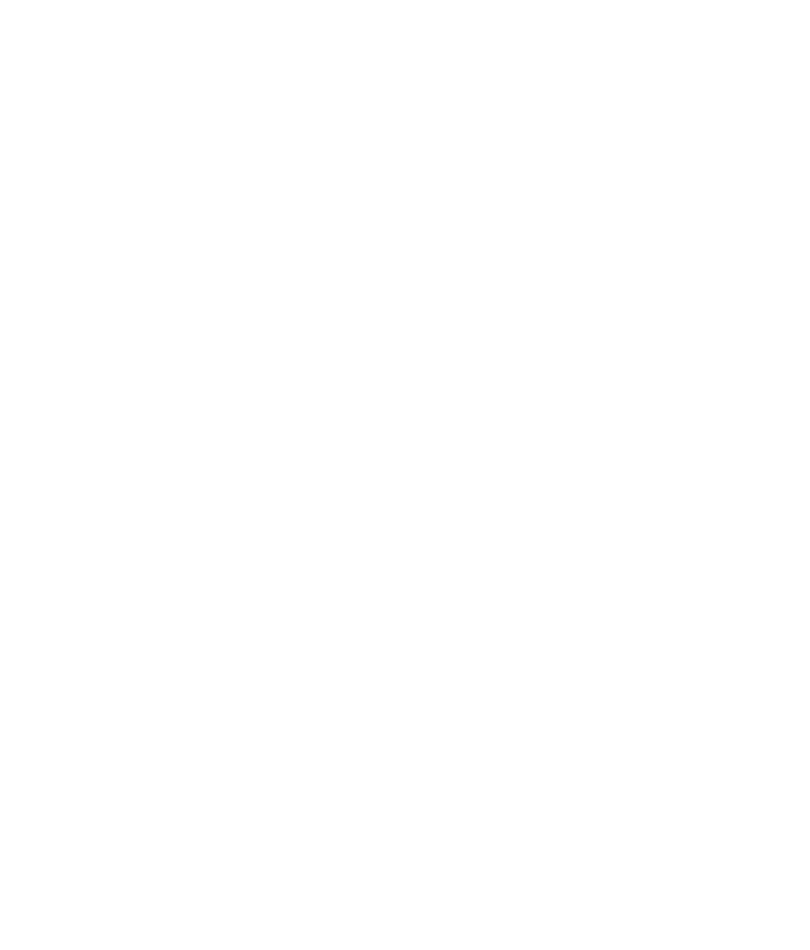
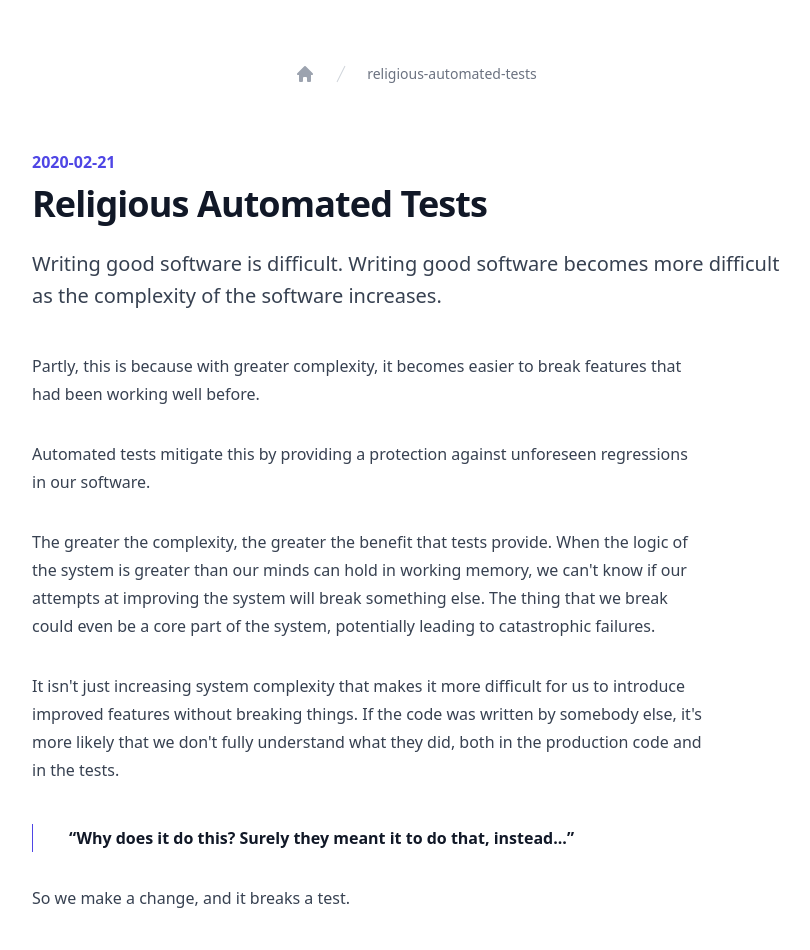
Before and after one commit to Burwin/blog, a Nuxt app: page /posts/religious-automated-tests in a window 1280 px wide. Before the commit this address had no page. Shown: the top 950 px of the page, without its empty margins (224-1034 px from the left). Before the commit the page ends 800 px from the top, so only its background shows below. Built offline with nearby package versions, Linux system fonts and the light colour scheme.

Commit message:
add religious-automated-tests

```diff
--- a/components/elements/bquote.vue
+++ b/components/elements/bquote.vue
@@ -2,7 +2,7 @@
 import { ba } from "../elements";
 defineProps<{
   quote: string;
-  name: string;
+  name?: string;
   contextText?: string;
   contextUrl?: string;
 }>();
@@ -13,7 +13,10 @@
     <blockquote class="font-semibold text-gray-900">
       <p>“{{ quote }}”</p>
     </blockquote>
-    <figcaption class="mt-6 flex gap-x-4">
+    <figcaption
+      v-if="name || contextText || contextUrl"
+      class="mt-6 flex gap-x-4"
+    >
       <div class="text-sm leading-6">
         <strong class="font-semibold text-gray-900">{{ name }}</strong>
         <template v-if="contextText && !contextUrl">
--- /dev/null
+++ b/pages/posts/religious-automated-tests.vue
@@ -0,0 +1,148 @@
+<script setup lang="ts">
+const post = {
+  date: "2020-02-21",
+  title: "Religious Automated Tests",
+  excerpt:
+    "Writing good software is difficult. Writing good software becomes more difficult as the complexity of the software increases.",
+};
+</script>
+
+<template>
+  <BlogPost
+    :date="new Date(post.date)"
+    :title="post.title"
+    :excerpt="post.excerpt"
+  >
+    <ElementsBp>
+      Partly, this is because with greater complexity, it becomes easier to
+      break features that had been working well before.
+    </ElementsBp>
+    <ElementsBp>
+      Automated tests mitigate this by providing a protection against unforeseen
+      regressions in our software.
+    </ElementsBp>
+    <ElementsBp>
+      The greater the complexity, the greater the benefit that tests provide.
+      When the logic of the system is greater than our minds can hold in working
+      memory, we can't know if our attempts at improving the system will break
+      something else. The thing that we break could even be a core part of the
+      system, potentially leading to catastrophic failures.
+    </ElementsBp>
+    <ElementsBp>
+      It isn't just increasing system complexity that makes it more difficult
+      for us to introduce improved features without breaking things. If the code
+      was written by somebody else, it's more likely that we don't fully
+      understand what they did, both in the production code and in the tests.
+    </ElementsBp>
+    <ElementsBquote
+      quote="Why does it do this? Surely they meant it to do that, instead..."
+    ></ElementsBquote>
+    <ElementsBp>So we make a change, and it breaks a test.</ElementsBp>
+    <ElementsBquote
+      quote="Hmm... actually, the test looks wrong, too!"
+    ></ElementsBquote>
+    <ElementsBp>So we "fix" the test we broke...</ElementsBp>
+    <ElementsBp>
+      After a couple more iterations and releases to production, we start
+      getting notifications that the software is behaving very strangely. We
+      investigate, and it turns out it's due (obviously) to our not
+      understanding the original author's design for the code and the test.
+    </ElementsBp>
+    <ElementsBp>
+      If we could ask them when we have questions, it helps, but doesn't
+      eliminate the problem. They themselves have to remember why they made
+      certain decisions, perhaps years ago.
+    </ElementsBp>
+    <ElementsBp>
+      If we can't ask them, we're really left in the dark. By default, unless we
+      have a VERY strong conviction for why the code and test need to be
+      changed, it's generally best to trust the tests.
+    </ElementsBp>
+    <ElementsBp>
+      But, at the end of the day, the tests and code are merely translations of
+      the product owner's ideal vision for the software. Developers can't read
+      the minds of product owners, so we sometimes translate incorrectly. In
+      these cases, we can change the tests... very carefully.
+    </ElementsBp>
+    <ElementsBp>
+      If we inherit a highly complex codebase with a great set of tests, we can
+      delete the tests and the code will still run just fine. After deleting the
+      tests, we can even introduce some new (non-tested) features with little
+      trouble for a time.
+    </ElementsBp>
+    <ElementsBquote
+      quote="See?! We don't need tests! They were just holding us back, making us slow and requiring extra work for no reason at all. We did tests in the past, but that's outdated."
+    ></ElementsBquote>
+    <ElementsBquote
+      quote="Besides, maybe perhaps you could argue that we needed tests back then in the early days, but we're much better programmers now, so we really don't need them anymore."
+    ></ElementsBquote>
+    <ElementsBp>
+      After a couple months, making more and more significant changes to the
+      existing codebase - which had been thoroughly tested before we liberated
+      our code from the arbitrary shackles of the tests - eventually causes
+      bigger and weirder bugs to crop up.
+    </ElementsBp>
+    <ElementsBp>
+      Soon, we inadvertently introduce a bug that threatens the very core of our
+      system, threatening to crash the whole thing. Panicked, we begin pointing
+      fingers and blaming each other, our managers, our users, and especially
+      those idiot developers who used to work here but are long gone. Besides,
+      it's the core feature that they developed that's failing now, so it must
+      be their fault.
+    </ElementsBp>
+    <ElementsBp>
+      A couple people suggest reinstating the tests. They actually saved them
+      locally when we decided to delete them from our code, having suspected
+      they were actually not just important, but essential. They thought we were
+      making a fatal mistake removing them. Some voiced their opinions, but in
+      the end they went along with our plan in order to keep their jobs.
+    </ElementsBp>
+    <ElementsBquote
+      quote="But we can't just add the old tests back! Our code has changed so much, they wouldn't even apply to our modern codebase."
+    ></ElementsBquote>
+    <ElementsBp>
+      It's true. Many of the old tests cover functionality that has since been
+      removed, or significantly modified. None of the latest features were ever
+      tested. Some of them work more or less as intended, but many behave much
+      differently than initially hoped. Their gaps were then patched with more
+      new untested code, which caused other strange behaviors to bubble up in
+      different places.
+    </ElementsBp>
+    <ElementsBp>
+      The complexity was increasing exponentially, and nobody could make a
+      confident change anymore, worried they'd pull the final Jenga block and
+      bring the whole thing down for good.
+    </ElementsBp>
+    <ElementsBp>
+      The junior developers were especially paralyzed. Unsure of where to even
+      start, they lost their confidence and entrepreneurial spirit, looking only
+      to their seniors to solve the crisis for them.
+    </ElementsBp>
+    <ElementsBp>
+      All the while, our tiny competitors began creeping up on our market
+      shares. We paid them little mind for the longest time, but now they were
+      becoming a real threat. They never removed their tests. After we removed
+      ours, we could pivot much faster than they could initially, we being
+      unburdened by the need to write new tests and code that passes. We mocked
+      them for being old-fashioned and backward.
+    </ElementsBp>
+    <ElementsBp>
+      But now they were encroaching on our markets. Our children wanted their
+      devices. They had momentum. We had fear and inaction.
+    </ElementsBp>
+    <ElementsBp>
+      Adding tests back to our codebase will be painful. Many features will have
+      to change while we refactor to get the old tests to pass. We'll have to
+      devote considerable time writing new tests for the new features that we're
+      able to keep. Many features will have to be removed altogether... perhaps
+      just for a time... perhaps forever. We'll continue losing ground to our
+      competition, forced to spend time getting our testing suite up and running
+      again, unable to devote resources to new features.
+    </ElementsBp>
+    <ElementsBp>
+      Maybe we can rebound and retain our spot as the market leader, or maybe
+      we're too late and our competitors replace us. Nonetheless, it's becoming
+      clear that no matter what... the market leader will have robust tests.
+    </ElementsBp>
+  </BlogPost>
+</template>
--- a/posts.json
+++ b/posts.json
@@ -1,8 +1,15 @@
 [
+  {
+    "date": "2020-02-21T12:00:00.000Z",
+    "title": "Religious Automated Tests",
+    "description": "Writing good software is difficult. Writing good software becomes more difficult as the complexity of the software increases.",
+    "href": "posts/religious-automated-tests",
+    "id": "religious-automated-tests"
+  },
   {
     "date": "2020-02-17T12:00:00.000Z",
     "title": "Introducing JsonCryption!",
-    "description": "I couldn",
+    "description": "I couldn't find a useful .NET library for easy and robust JSON property-level encryption/decryption, so I made one.",
     "href": "posts/introducing-jsoncryption",
     "id": "introducing-jsoncryption"
   },
@@ -16,7 +23,7 @@
   {
     "date": "2020-02-05T12:00:00.000Z",
     "title": "Another Self-Taught Developer",
-    "description": "When finally making the switch to a full-time dev, I came across the famous parable of bamboo for the first time. TLDR, once a bamboo seedling begins growing, it doesn",
+    "description": "When finally making the switch to a full-time dev, I came across the famous parable of bamboo for the first time. TLDR, once a bamboo seedling begins growing, it doesn't sprout above ground for the first five years. During that time, it stays busy building a strong and elaborate root system to anchor itself when it finally grows to be more than 80 feet tall. When it finally does sprout, it shoots up multiple stories in a matter of weeks.",
     "href": "posts/another-self-taught-developer",
     "id": "another-self-taught-developer"
   }
```
